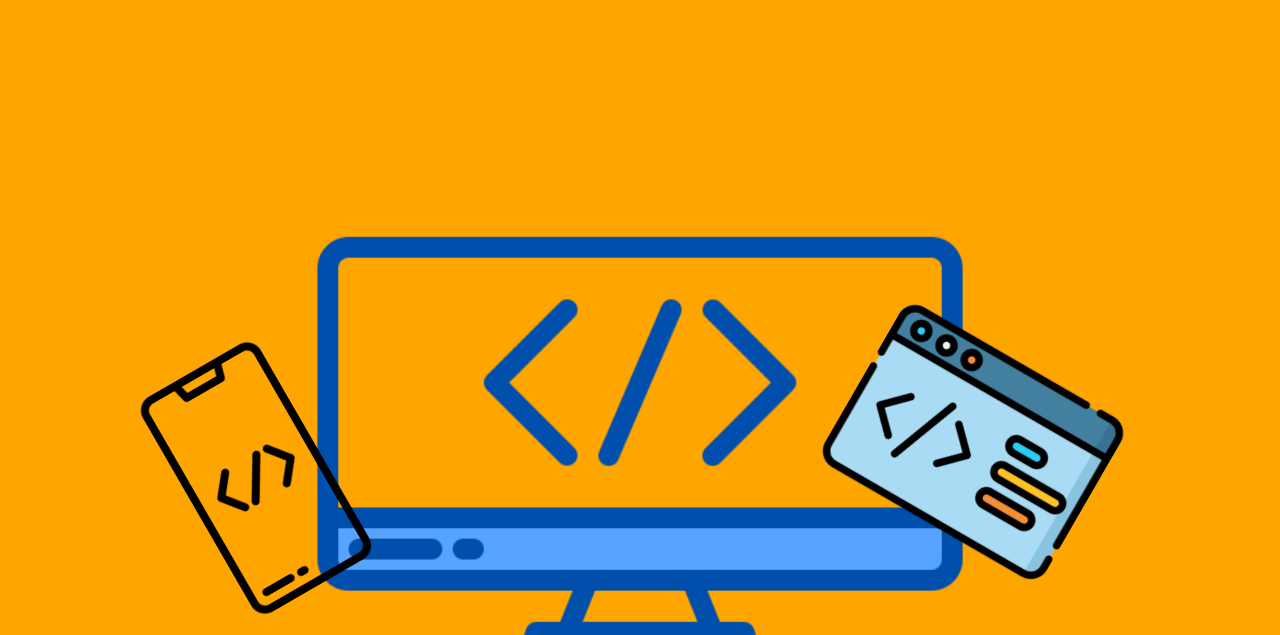
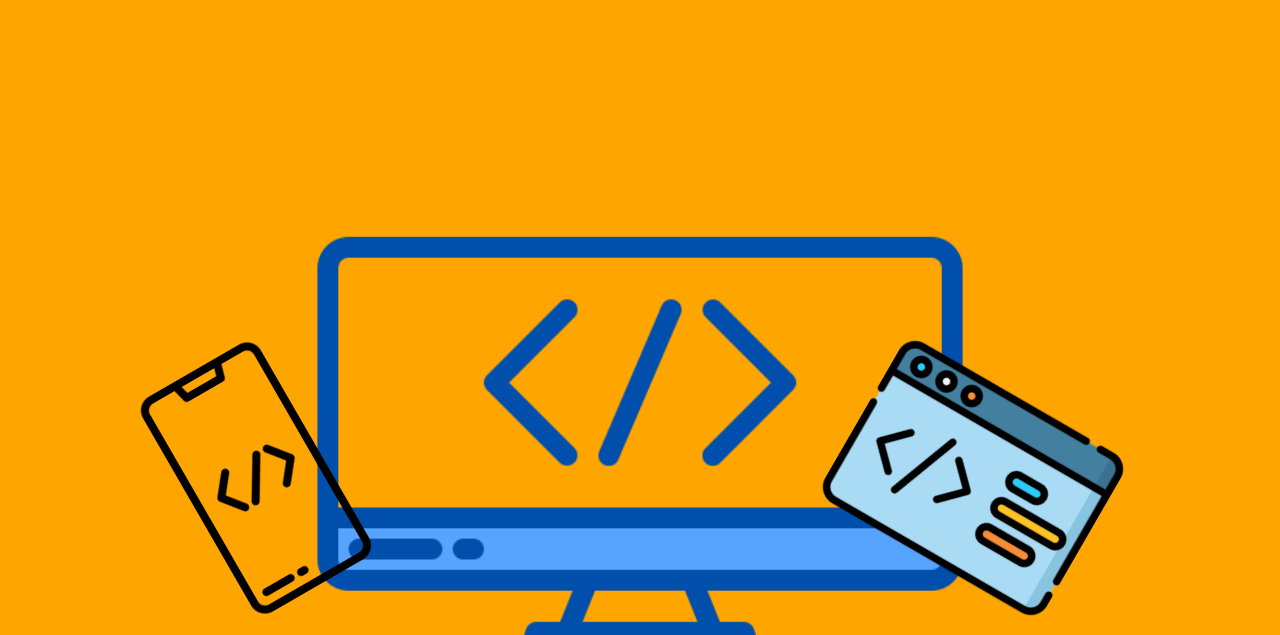
Before and after one commit to ezra-sastry/ezra, a plain HTML site: page index.html in a window 1280 px wide. Shown: the part 54-689 px from the top of the page. Drawn offline with Linux system fonts and the light colour scheme.

Commit message:
Banner two
testing...

```diff
--- a/css/master.css
+++ b/css/master.css
@@ -157,7 +157,7 @@ header img {
 }
 
 #ban-two {
-    bottom: 176px;
+    bottom: 140px;
 }
 
 #ban-one {
```
